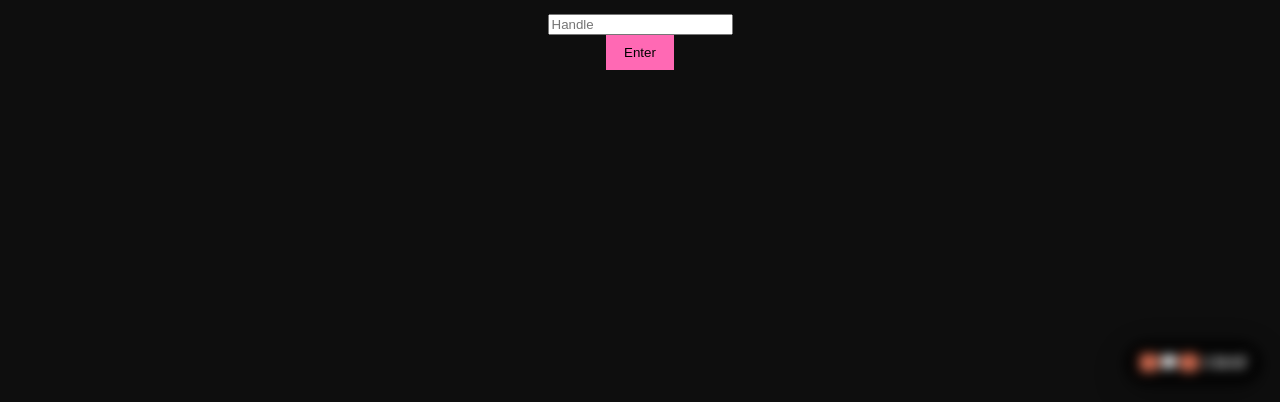
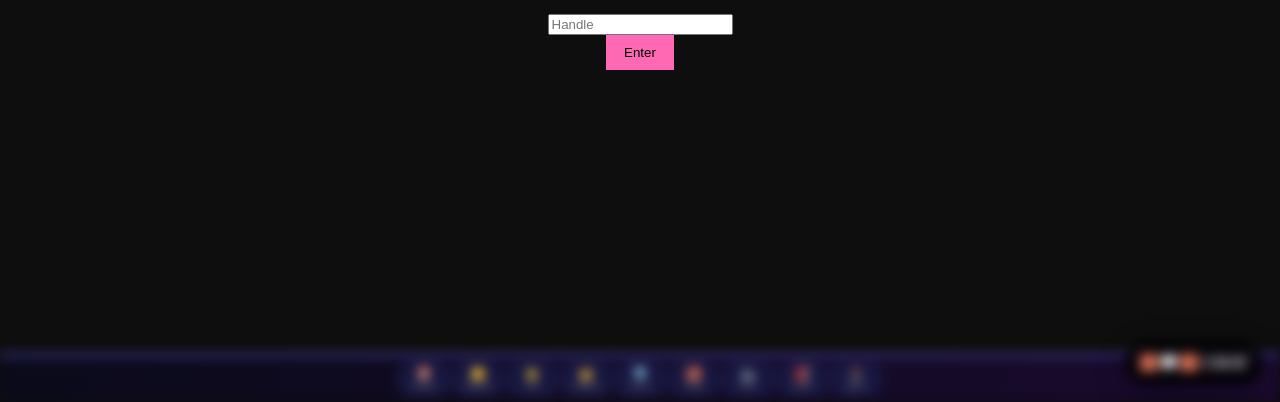
Before and after one commit to pewpi-infinity/infinity-brain-002, a plain HTML site: page index.html in a window 1280 px wide. Shown: the part 398-800 px from the top of the page. Drawn offline with Linux system fonts and the light colour scheme.

Commit message:
Add Infinity Forge toolbar v2.0

```diff
--- a/index.html
+++ b/index.html
@@ -1,4 +1,25 @@
-<!doctype html><html><body></body></html>
+<!doctype html><html><body>
+<!-- INFINITY FORGE TOOLBAR v2.0 -->
+<script src="https://pewpi-infinity.github.io/infinity-crown-index/js/infinity-emoji-logic.js"></script>
+<style>
+#infinity-forge-bar{position:fixed;bottom:0;left:0;right:0;z-index:10000;background:linear-gradient(135deg,#0a0a1a,#1a0a2e);border-top:2px solid #6c63ff;padding:6px 8px;display:flex;gap:4px;justify-content:center;flex-wrap:wrap;font-family:system-ui,sans-serif}
+.forge-btn{background:#161640;border:1px solid #2a2a5a;border-radius:10px;padding:4px 8px;cursor:pointer;color:#e8e8f0;text-align:center;min-width:50px;transition:all 0.2s;font-size:0.75rem}
+.forge-btn:hover{border-color:#6c63ff;transform:translateY(-2px)}
+.forge-btn span{display:block;font-size:0.55rem;color:#888}
+</style>
+<div id="infinity-forge-bar">
+<button class="forge-btn" onclick="location.href='https://pewpi-infinity.github.io/infinity-crown-index/'">🍄<span>Crown</span></button>
+<button class="forge-btn" onclick="location.href='https://pewpi-infinity.github.io/infinity-spark-market/'">🟡<span>Market</span></button>
+<button class="forge-btn" onclick="location.href='https://pewpi-infinity.github.io/infinity-master-hub/'">⭐<span>Hub</span></button>
+<button class="forge-btn" onclick="location.href='https://pewpi-infinity.github.io/smug_look/'">👑<span>Octave</span></button>
+<button class="forge-btn" onclick="location.href='https://pewpi-infinity.github.io/MARIO-TOKENS/'">💎<span>Mario</span></button>
+<button class="forge-btn" onclick="location.href='https://pewpi-infinity.github.io/infinity-tools/'">🧱<span>Tools</span></button>
+<button class="forge-btn" onclick="location.href='https://pewpi-infinity.github.io/DJVertigo-token/'">🦾<span>DJV</span></button>
+<button class="forge-btn" onclick="location.href='https://pewpi-infinity.github.io/mongoose.os/'">🧲<span>MOS</span></button>
+<button class="forge-btn" onclick="history.back()">🕹️<span>Back</span></button>
+</div>
+
+</body></html>
 <!-- C13B0_CHAT_WIDGET_BEGIN -->
 <style>
   .c13b0-chatfab{position:fixed;right:18px;bottom:18px;z-index:99999;border-radius:999px;padding:12px 14px;font-weight:700;box-shadow:0 10px 30px rgba(0,0,0,.25);cursor:pointer;user-select:none}
```
